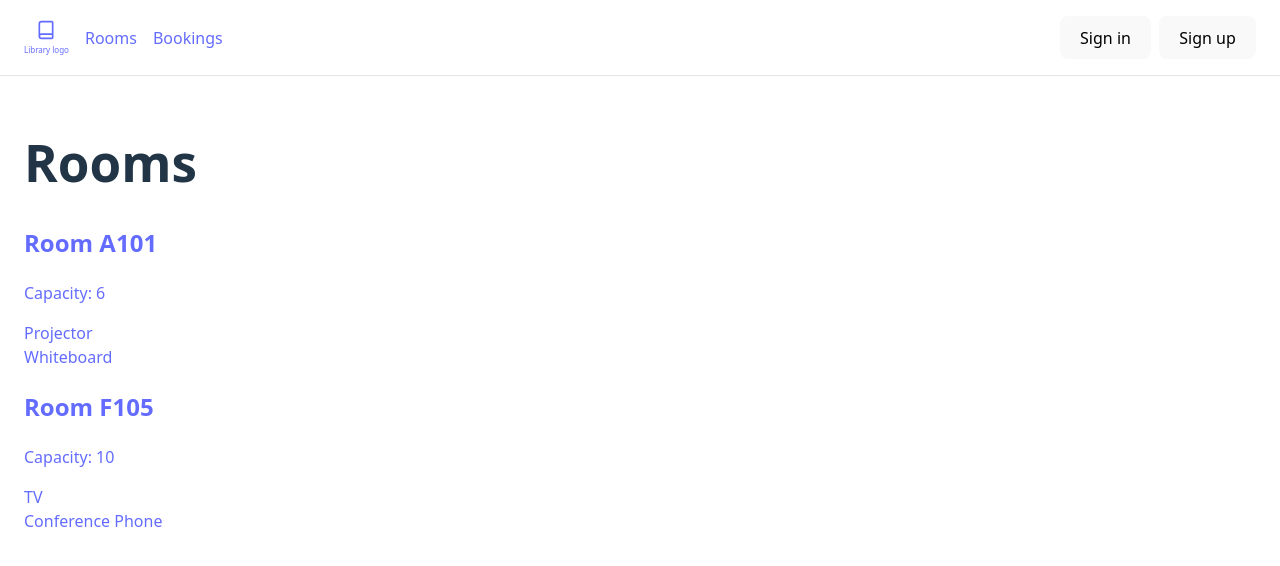
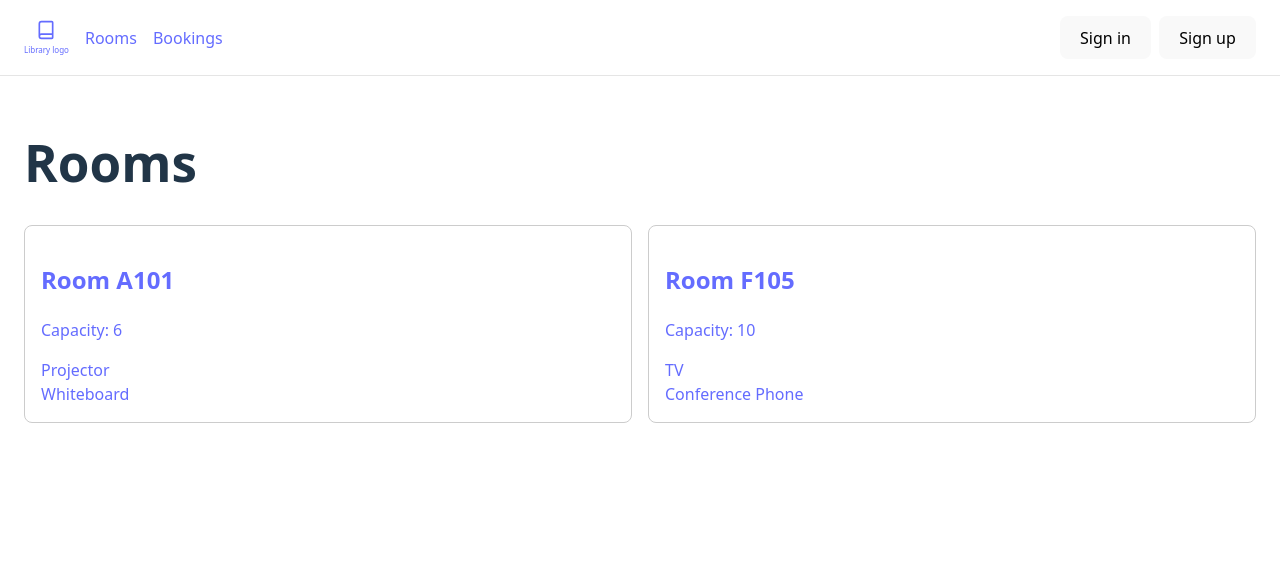
Before and after one commit to AWF-Group13/frontend, a React app: page /rooms in a window 1280 px wide. Shown: the top 566 px of the page. Built offline with nearby package versions, Linux system fonts and the light colour scheme; no server answers; the HTML template or start-up script is replaced by a standard one.

Commit message:
Refactor RoomsPage component: move to new directory and add grid to the rooms page

```diff
--- a/src/app/router.tsx
+++ b/src/app/router.tsx
@@ -10,7 +10,7 @@ import AdminBookingsPage from "../pages/AdminBookingsPage";
 import AdminRoomsPage from "../pages/AdminRoomsPage";
 import BookingsPage from "../pages/BookingsPage";
 import HomePage from "../pages/HomePage";
-import RoomsPage from "../pages/RoomsPage";
+import RoomsPage from "../pages/RoomsPage/RoomsPage";
 import RoomDetailsPage from "../pages/RoomDetailsPage";
 
 const rootRoute = createRootRoute();
--- a/src/pages/RoomsPage.tsx
+++ /dev/null
@@ -1,40 +0,0 @@
-import { Link } from "@tanstack/react-router";
-
-type Props = {};
-
-const rooms = [
-  {
-    id: "a101",
-    name: "Room A101",
-    capacity: 6,
-    features: ["Projector", "Whiteboard"],
-  },
-  {
-    id: "f105",
-    name: "Room F105",
-    capacity: 10,
-    features: ["TV", "Conference Phone"],
-  },
-];
-
-function RoomsPage(props: Props) {
-  return (
-    <div>
-      <h1>Rooms</h1>
-      {rooms.map((room) => (
-        <Link to={`/rooms/${room.id}`} key={room.id}>
-          <div>
-            <h2>{room.name}</h2>
-            <p>Capacity: {room.capacity}</p>
-
-            {room.features.map((feature, index) => (
-              <div key={index}>{feature}</div>
-            ))}
-          </div>
-        </Link>
-      ))}
-    </div>
-  );
-}
-
-export default RoomsPage;
--- /dev/null
+++ b/src/pages/RoomsPage/RoomsPage.css
@@ -0,0 +1,11 @@
+.roomsGrid {
+  display: grid;
+  grid-template-columns: repeat(auto-fit, minmax(300px, 1fr));
+  gap: 1rem;
+}
+
+.roomCard {
+  border: 1px solid #ccc;
+  border-radius: 8px;
+  padding: 1rem;
+}
--- /dev/null
+++ b/src/pages/RoomsPage/RoomsPage.tsx
@@ -0,0 +1,43 @@
+import { Link } from "@tanstack/react-router";
+import "./RoomsPage.css";
+
+type Props = {};
+
+const rooms = [
+  {
+    id: "a101",
+    name: "Room A101",
+    capacity: 6,
+    features: ["Projector", "Whiteboard"],
+  },
+  {
+    id: "f105",
+    name: "Room F105",
+    capacity: 10,
+    features: ["TV", "Conference Phone"],
+  },
+];
+
+function RoomsPage(props: Props) {
+  return (
+    <>
+      <h1>Rooms</h1>
+      <div className="roomsGrid">
+        {rooms.map((room) => (
+          <Link to={`/rooms/${room.id}`} key={room.id}>
+            <div className="roomCard">
+              <h2>{room.name}</h2>
+              <p>Capacity: {room.capacity}</p>
+
+              {room.features.map((feature, index) => (
+                <div key={index}>{feature}</div>
+              ))}
+            </div>
+          </Link>
+        ))}
+      </div>
+    </>
+  );
+}
+
+export default RoomsPage;
```
